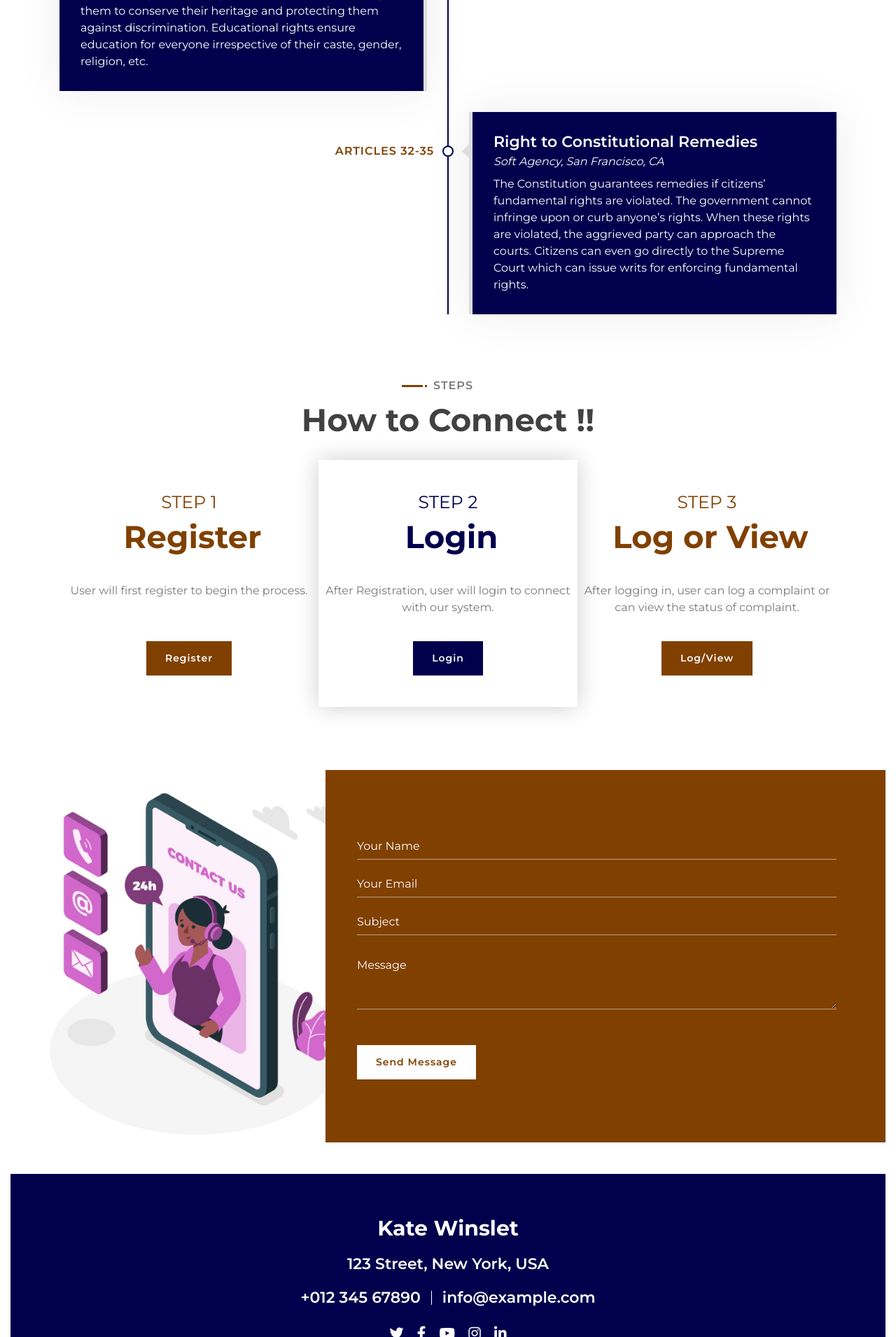
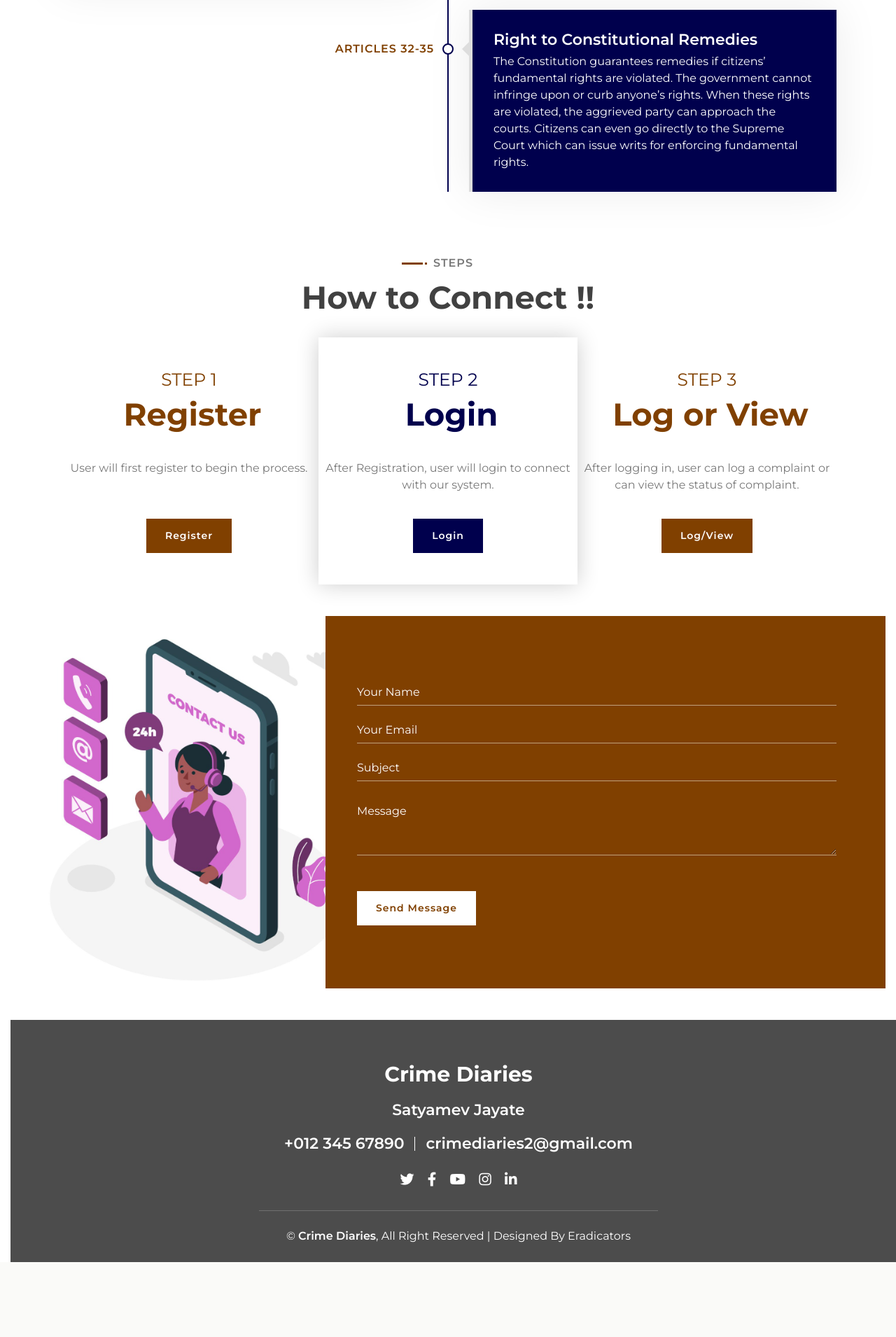
Before and after one commit to swikritigupta16/Crime-Reporting-System, a PHP site: page /home.php in a window 1280 px wide. Shown: the part 3410-5320 px from the top of the page at 70% size. After the commit the page ends 5213 px from the top, so only its background shows below. Run offline with PHP 8.4, Linux system fonts and the light colour scheme; some libraries are stand-ins or nearby versions.

Commit message:
changes added

```diff
--- a/home.css
+++ b/home.css
@@ -44,20 +44,20 @@ a:focus {
     font-weight: 600;
     letter-spacing: 1px;
     color: #ffffff;
-    background: #EF233C;
+    background: rgb(0, 0, 77);
     border: 2px solid transparent;
     border-radius: 0;
-    box-shadow: inset 0 0 0 50px #EF233C;
+    box-shadow: inset 0 0 0 50px rgb(0, 0, 77);
     transition: ease-out 0.3s;
     -webkit-transition: ease-out 0.3s;
     -moz-transition: ease-out 0.3s;
 }
 
 .btn:hover {
-    color: #EF233C;
+    color: rgb(0, 0, 77);
     background: transparent;
-    box-shadow: inset 0 0 0 0 #EF233C;
-    border-color: #EF233C;
+    box-shadow: inset 0 0 0 0 rgb(0, 0, 77);
+    border-color: rgb(0, 0, 77);
 }
 
 #loader {
@@ -119,7 +119,7 @@ a:focus {
     right: 15px;
     bottom: 15px;
     z-index: 9;
-    background: rgb(128, 64, 0);
+    background: black;
 }
 
 .back-to-top i {
@@ -127,7 +127,7 @@ a:focus {
 }
 
 .back-to-top:hover i {
-    color: #414141;
+    color: black;
 }
 
 
@@ -226,7 +226,7 @@ a:focus {
 
 .hero .hero-btn .btn {
     margin-top: 35px;
-    color: #EF233C;
+    color: rgb(128, 64, 0);
     background: #ffffff;
     box-shadow: inset 0 0 0 50px #ffffff;
 }
@@ -852,6 +852,7 @@ a:focus {
     width: 100%;
     margin: 45px 0;
     background: rgb(128, 64, 0);
+    margin:0;
 }
 
 .contact .container-fluid {
@@ -933,10 +934,14 @@ a:focus {
 /*******************************/
 /********* Footer CSS **********/
 /*******************************/
+
+
 .footer {
-    position: relative;
+    position: absolute;
     margin-top: 45px;
-    background: rgb(0, 0, 77);
+    background: rgba(0,0,0,0.7);
+    width: 100%;
+
 }
 
 .footer .container-fluid {
@@ -1003,7 +1008,7 @@ a:focus {
 }
 
 .footer .footer-social a:hover i {
-    color: #414141;
+    color: black;
 }
 
 .footer .copyright {
@@ -1039,7 +1044,7 @@ a:focus {
 }
 
 .footer .copyright p a:hover {
-    color: #414141;
+    color: black;
 }
 
 @media (max-width: 575.98px) {
--- a/home.php
+++ b/home.php
@@ -215,7 +215,7 @@ identity/ information leak.
                         <div class="timeline-text">
                             <div class="timeline-date">Articles 14-18</div>
                             <h2>Right to Equality</h2>
-                            <h4>Soft Agency, San Francisco, CA</h4>
+
                             <p>
                                 Right to Equality ensures equal rights for all the citizens. The Right to Equality prohibits inequality on the basis of
 caste, religion, place of birth, race, or gender. This right also includes the abolition of titles as well as untouchability.
@@ -226,7 +226,7 @@ caste, religion, place of birth, race, or gender. This right also includes the a
                         <div class="timeline-text">
                             <div class="timeline-date">Articles 19–22</div>
                             <h2>Right to Freedom</h2>
-                            <h4>Soft Agency, San Francisco, CA</h4>
+
                             <p>
                                 It include various rights i.e. freedom of speech, freedom of expression, freedom of
 assembly without arms, freedom of movement throughout the territory of our country, freedom of association, freedom to practice any profession, freedom to
@@ -238,7 +238,7 @@ reside in any part of the country.However, these rights have their own restricti
                         <div class="timeline-text">
                             <div class="timeline-date">Articles 23–24</div>
                             <h2>Right against Exploitation</h2>
-                            <h4>Soft Agency, San Francisco, CA</h4>
+
                             <p>
                                Right against Exploitation condemns human trafficking, child labor, forced labor making it an offense punishable by law,
 and also prohibit any act of compelling a person to work without wages where he was legally entitled not to work or to receive remuneration for it. Unless
@@ -250,7 +250,7 @@ it is for the public purpose, like community services or NGO work.
                         <div class="timeline-text">
                             <div class="timeline-date">Articles 25–28</div>
                             <h2>Right to Freedom of Religion</h2>
-                            <h4>Soft Agency, San Francisco, CA</h4>
+
                             <p>
                                 Right to Freedom of Religion guarantees religious freedom and ensures secular states in India. The Constitutions says that
  the States should treat all religions equally and impartially and that no state has an official religion. It also guarantees all people the freedom of
@@ -262,7 +262,7 @@ it is for the public purpose, like community services or NGO work.
                         <div class="timeline-text">
                             <div class="timeline-date">Articles 29–30</div>
                             <h2>Cultural and Educational Rights</h2>
-                            <h4>Soft Agency, San Francisco, CA</h4>
+
                             <p>
                                 Cultural and Educational Rights protects the rights of cultural, religious and linguistic minorities by enabling them to
 conserve their heritage and protecting them against discrimination. Educational rights ensure education for everyone irrespective of their caste, gender,
@@ -274,7 +274,7 @@ religion, etc.
                         <div class="timeline-text">
                             <div class="timeline-date">Articles 32-35</div>
                             <h2>Right to Constitutional Remedies</h2>
-                            <h4>Soft Agency, San Francisco, CA</h4>
+
                             <p>
                                 The Constitution guarantees remedies if citizens’ fundamental rights are violated. The government cannot infringe upon or
  curb anyone’s rights. When these rights are violated, the aggrieved party can approach the courts. Citizens can even go directly to the Supreme Court
@@ -419,23 +419,23 @@ which can issue writs for enforcing fundamental rights.
             <div class="container-fluid">
                 <div class="container">
                     <div class="footer-info">
-                        <h2>Kate Winslet</h2>
-                        <h3>123 Street, New York, USA</h3>
+                        <h2>Crime Diaries</h2>
+                        <h3>Satyamev Jayate</h3>
                         <div class="footer-menu">
                             <p>+012 345 67890</p>
-                            <p>info@example.com</p>
+                            <p>crimediaries2@gmail.com</p>
                         </div>
                         <div class="footer-social">
-                            <a href=""><i class="fab fa-twitter"></i></a>
-                            <a href=""><i class="fab fa-facebook-f"></i></a>
-                            <a href=""><i class="fab fa-youtube"></i></a>
-                            <a href=""><i class="fab fa-instagram"></i></a>
-                            <a href=""><i class="fab fa-linkedin-in"></i></a>
+                            <a href="https://twitter.com/"><i class="fab fa-twitter"></i></a>
+                            <a href="https://www.facebook.com/login/"><i class="fab fa-facebook-f"></i></a>
+                            <a href="https://youtube.com/"><i class="fab fa-youtube"></i></a>
+                            <a href="https://www.instagram.com/accounts/login/"><i class="fab fa-instagram"></i></a>
+                            <a href="https://www.linkedin.com/login"><i class="fab fa-linkedin-in"></i></a>
                         </div>
                     </div>
                 </div>
                 <div class="container copyright">
-                    <p>&copy; <a href="#">Your Site Name</a>, All Right Reserved | Designed By <a href="https://htmlcodex.com">HTML Codex</a></p>
+                    <p>&copy; <a href="#">Crime Diaries</a>, All Right Reserved | Designed By Eradicators</p>
                 </div>
             </div>
         </div>
--- a/mail/contact.php
+++ b/mail/contact.php
@@ -9,7 +9,7 @@ $email = strip_tags(htmlspecialchars($_POST['email']));
 $m_subject = strip_tags(htmlspecialchars($_POST['subject']));
 $message = strip_tags(htmlspecialchars($_POST['message']));
 
-$to = "swikriti1611@gmail.com"; // Change this email to your //
+$to = "crimediaries2@gmail.com"; // Change this email to your //
 $subject = "$m_subject:  $name";
 $body = "You have received a new message from Crime Diaries Contact form.\n\n"."Here are the details:\n\nName: $name\n\n\nEmail: $email\n\nSubject: $m_subject\n\nMessage: $message";
 $header = "From: $email";
```
